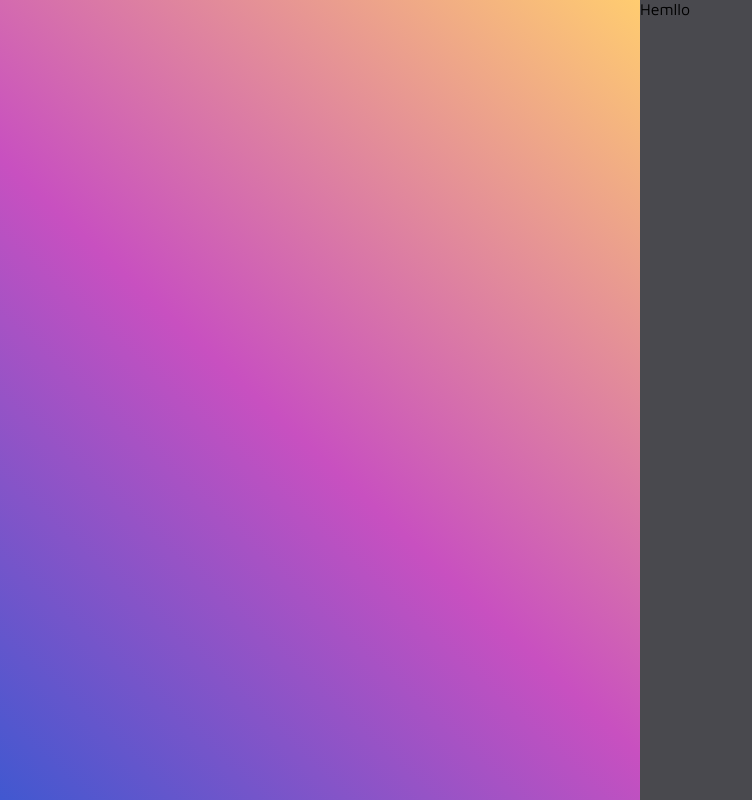
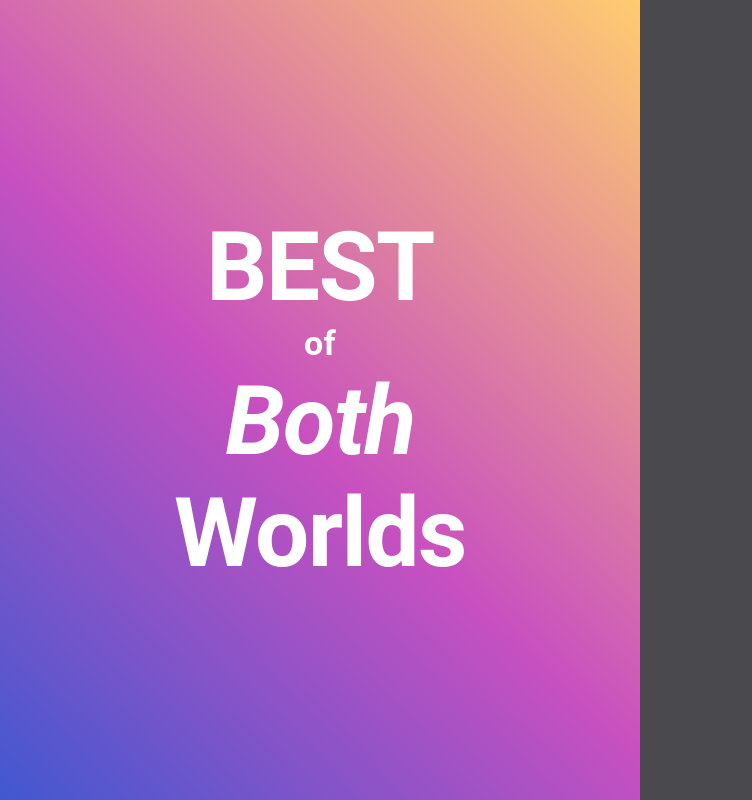
Before and after one commit to PranayB003/wiscord-v1, a React (Create React App) app: page / in a window 1280 px wide. Shown: the whole page, without its empty margins (0-752 px from the left). Built offline with nearby package versions, Linux system fonts and the light colour scheme.

Commit message:
feat: completed landing page gradient part

```diff
--- a/src/pages/LandingPage/LandingPage.js
+++ b/src/pages/LandingPage/LandingPage.js
@@ -1,13 +1,36 @@
+import { Stack, Typography } from "@mui/material";
 import React from "react";
 import styles from "./LandingPage.module.css";
 
 const LandingPage = () => {
     return (
-        <div style={{ display: "flex" }}>
+        <div className={styles["container-div"]}>
             <div
                 className={`${styles["landing-gradient-bg"]} ${styles["gradient-div"]}`}
-            ></div>
-            <div className={`${styles["login-div"]}`}>Hemllo</div>
+                styles={{
+                    display: "flex",
+                    alignItems: "center",
+                    border: "3px solid red",
+                }}
+            >
+                <Stack>
+                    <Typography textAlign="center" variant="h1" color="#FFFFFF">
+                        <b>BEST</b>
+                    </Typography>
+                    <Typography textAlign="center" variant="h4" color="#FFFFFF">
+                        <b>of</b>
+                    </Typography>
+                    <Typography variant="h1" textAlign="center" color="#FFFFFF">
+                        <b>
+                            <i>Both</i>
+                        </b>
+                    </Typography>
+                    <Typography variant="h1" color="#FFFFFF" textAlign="center">
+                        <b>Worlds</b>
+                    </Typography>
+                </Stack>
+            </div>
+            <div className={`${styles["login-div"]}`}></div>
         </div>
     );
 };
--- a/src/pages/LandingPage/LandingPage.module.css
+++ b/src/pages/LandingPage/LandingPage.module.css
@@ -1,3 +1,7 @@
+.container-div {
+    display: flex;
+}
+
 .landing-gradient-bg {
     background-color: #4158d0;
     background-image: linear-gradient(
@@ -11,6 +15,9 @@
 .gradient-div {
     height: 100vh;
     width: 0vw;
+    display: flex;
+    align-items: center;
+    justify-content: center;
 }
 
 .login-div {
```
